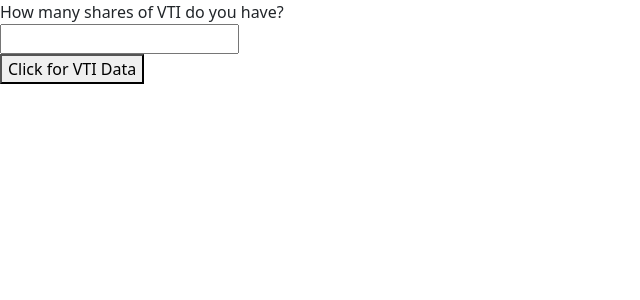
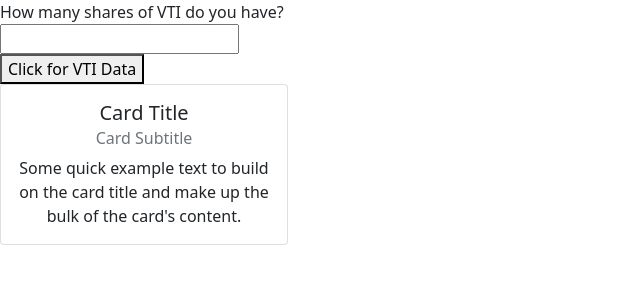
Before and after one commit to jtala/div-tracker, a React (Create React App) app: page / in a window 1280 px wide. Shown: the top 300 px of the page, without its empty margins (0-640 px from the left). Built offline with nearby package versions, Linux system fonts and the light colour scheme.

Commit message:
Adding props

```diff
--- a/src/App.js
+++ b/src/App.js
@@ -1,6 +1,7 @@
 import React, {useState} from "react";
 import Axios from "axios";
 import Begin from "./components/Begin";
+import Dividends from "./components/Dividends";
 import './App.css';
 
 function App() {
@@ -22,6 +23,7 @@
     <div>
       <Begin></Begin>
       <button onClick={getStockData}>Click for VTI Data</button>
+      <Dividends></Dividends>
     </div>
   );
 }
```
